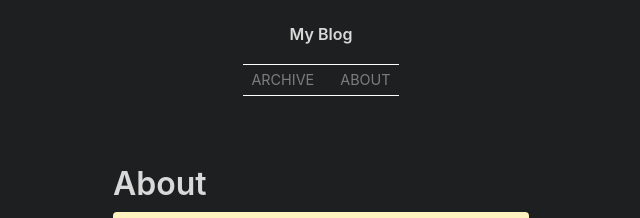
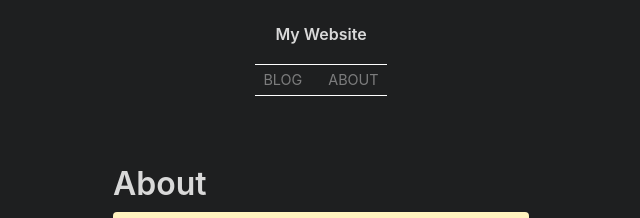
Before and after one commit to k-unst/k-unst.github.io, a Jekyll site: the page built from about.md, in a window 1280 px wide. Shown: the top 218 px of the page, without its empty margins (319-959 px from the left). Built offline with Jekyll 4.4.1, drawn with Linux system fonts in a browser that asks for light colours.

Commit message:
updates
updates

```diff
--- a/_config.yml
+++ b/_config.yml
@@ -1,5 +1,5 @@
 # Setup
-title: My Blog
+title: My Website
 url: https://getpoole.com
 paginate: 1
 baseurl: ""
@@ -41,7 +41,7 @@ version: 3.0.0
 
 # Navbar page list
 nav:
-  - title: Archive
+  - title: Blog
     url: /archive
 
   - title: About
--- a/index.html
+++ b/index.html
@@ -10,10 +10,10 @@ title: Home
       <a href="{{ post.url | relative_url }}">
         {{ post.title }}
       </a>
-    </h1>
-    <time datetime="{{ post.date | date_to_xmlschema }}" class="post-date">
-      {{ post.date | date: "%B %d, %Y" }}
+    </h1>     <time datetime="{{ post.date | date_to_xmlschema }}" class="post-date">
+      {{ post.date | date: "%m.%d.%Y" }}
     </time>
+
   </article>
   {% endfor %}
 </div>
```
Also changed, not shown: _sass/_layout.scss (line endings or trailing spaces), 13 other files.
